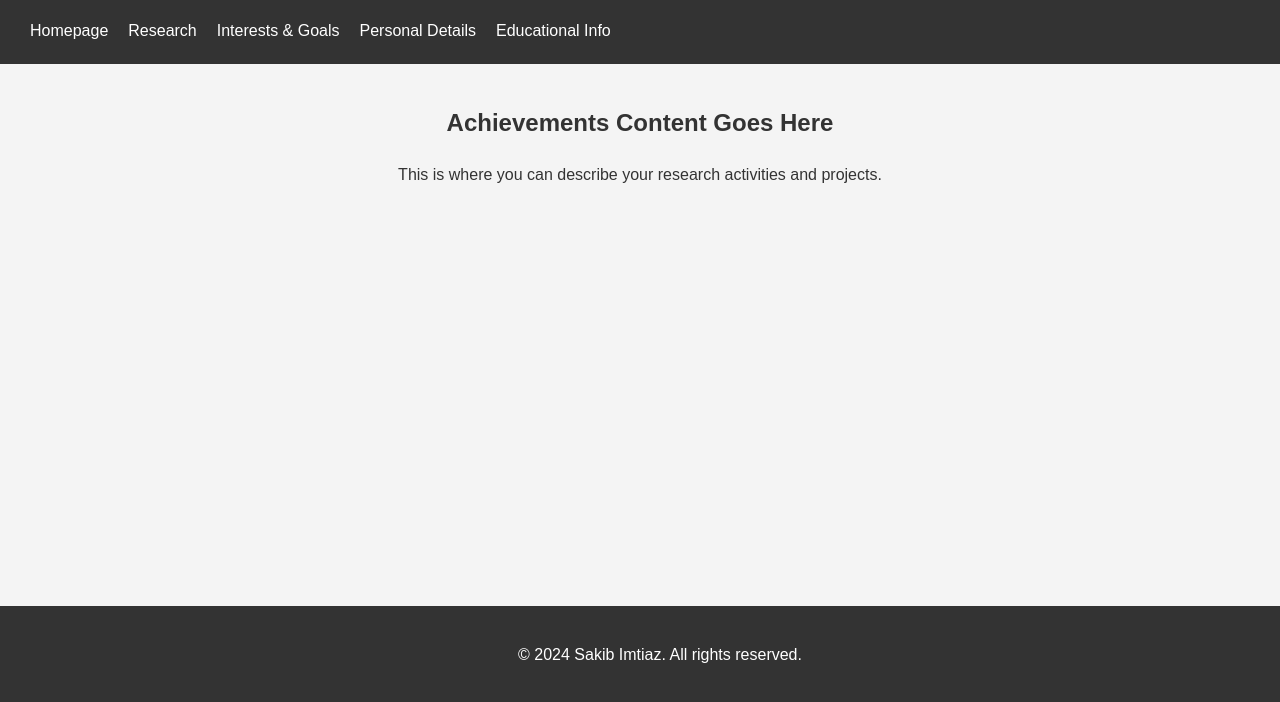
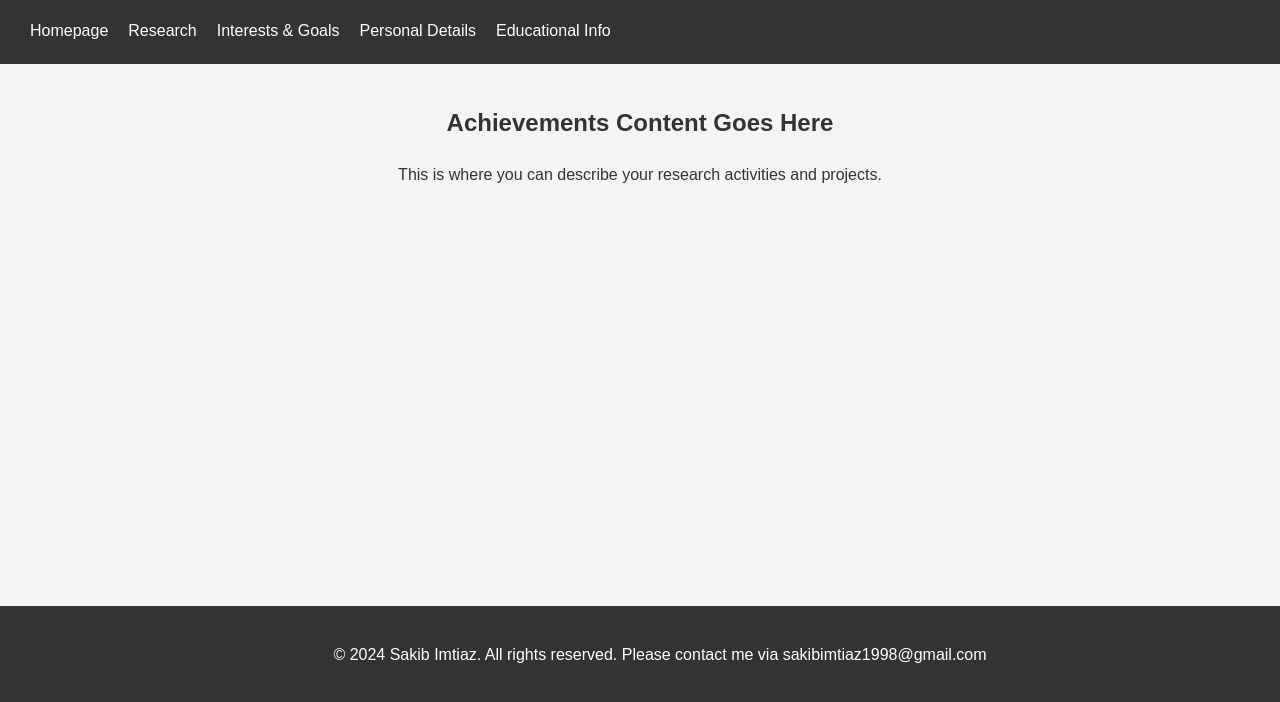
Before and after one commit to Agent-1100/My_Portfolio, a plain HTML site: page achievements.html in a window 1280 px wide. Shown: the part 96-798 px from the top of the page. Drawn offline with Linux system fonts and the light colour scheme.

Commit message:
Updated all 	modified:   achievements.html 	modified:   education.html 	modified:   index.html 	modified:   interests.html 	modified:   personal.html 	modified:   research.html

```diff
--- a/achievements.html
+++ b/achievements.html
@@ -24,7 +24,7 @@
         <p>This is where you can describe your research activities and projects.</p>
     </section>
     <footer>
-        <p>&copy; 2024 Sakib Imtiaz. All rights reserved.</p>
+        <p>&copy; 2024 Sakib Imtiaz. All rights reserved. Please contact me via sakibimtiaz1998@gmail.com</p>
     </footer>
 </body>
 </html>
```
Also changed, not shown: education.html (+1 -1 lines), index.html (+1 -1 lines), interests.html (+1 -1 lines), personal.html (+1 -1 lines), research.html (+1 -1 lines).
